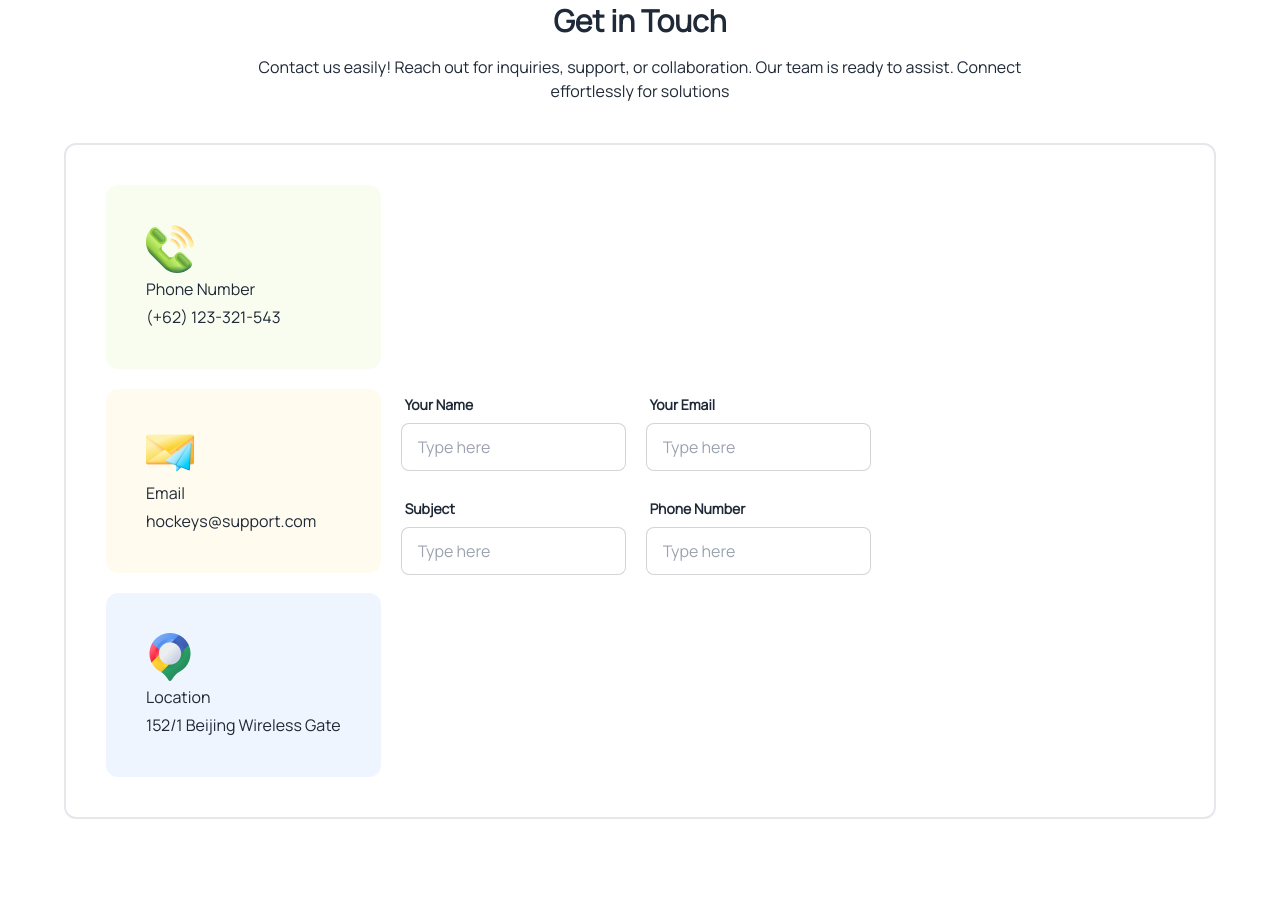
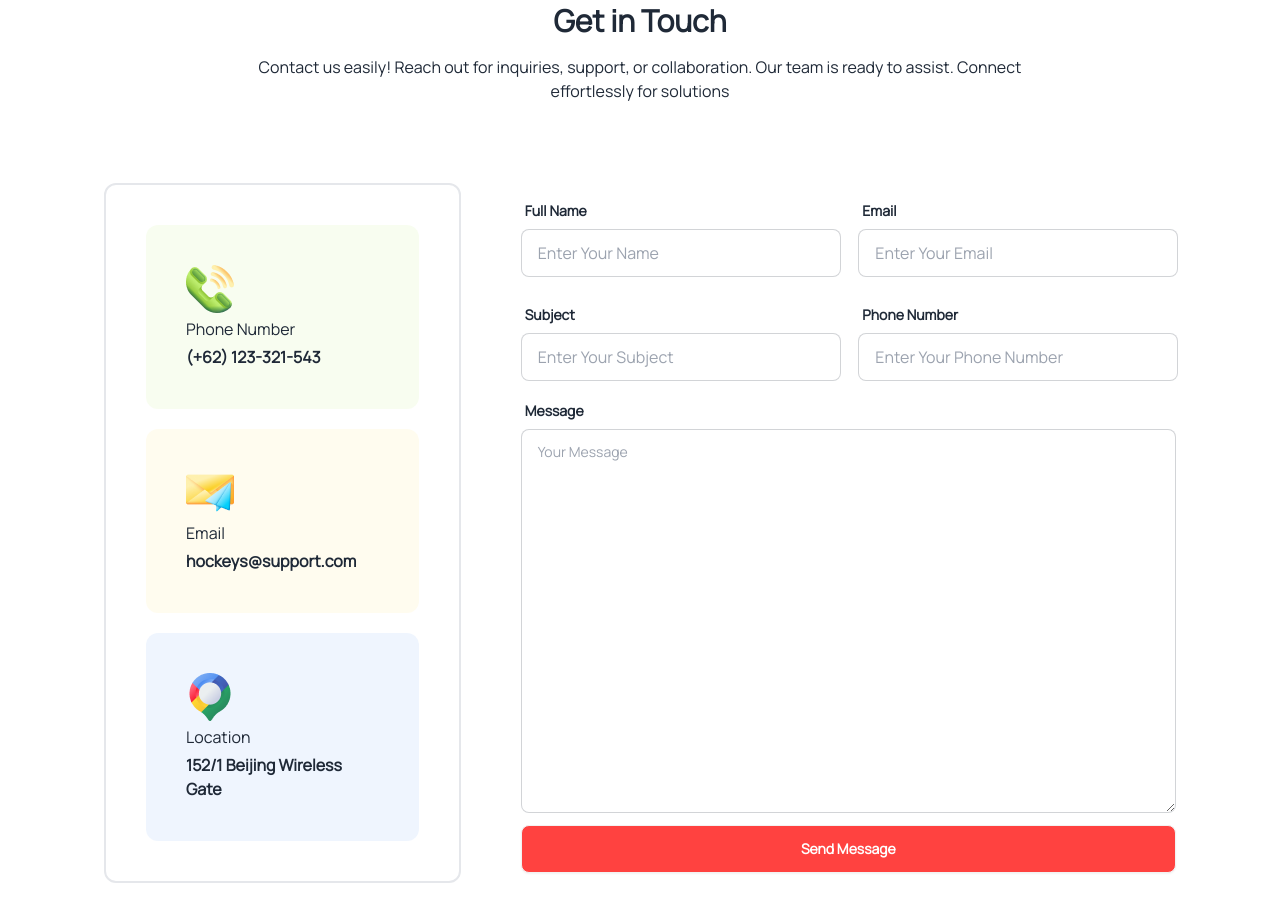
Before and after one commit to yeasinbinali/hockeys, a plain HTML site: page index.html in a window 1280 px wide. Shown: the part 3676-4597 px from the top of the page. Before the commit the page ends 4559 px from the top, so only its background shows below. Drawn offline with nearby package versions, Linux system fonts and the light colour scheme.

Commit message:
get in touch section added

```diff
--- a/index.html
+++ b/index.html
@@ -421,67 +421,82 @@
                 <p class="w-2/3 mx-auto mt-4 mb-10">Contact us easily! Reach out for inquiries, support, or
                     collaboration. Our team is ready to assist. Connect effortlessly for solutions</p>
             </div>
-            <div class="flex items-center gap-5 border-2 rounded-xl p-10">
-                <div>
+            <div class="flex items-center gap-5 p-10">
+                <div class="border-2 rounded-xl p-10 mr-10">
                     <div class="p-10 mb-5 rounded-xl" style="background-color: rgba(188, 237, 109, 0.10);">
                         <img src="./Images/call.png" alt="">
                         <div>
                             <p class="my-1">Phone Number</p>
-                            <h5>(+62) 123-321-543</h5>
+                            <h5 class="font-bold">(+62) 123-321-543</h5>
                         </div>
                     </div>
                     <div class="p-10 mb-5 rounded-xl" style="background-color: rgba(253, 221, 95, 0.10);">
                         <img src="./Images/message.png" alt="">
                         <div>
                             <p class="my-1">Email</p>
-                            <h5>hockeys@support.com</h5>
+                            <h5 class="font-bold">hockeys@support.com</h5>
                         </div>
                     </div>
                     <div class="p-10 rounded-xl" style="background-color: rgba(98, 156, 243, 0.10);">
                         <img src="./Images/location.png" alt="">
                         <div>
                             <p class="my-1">Location</p>
-                            <h5>152/1 Beijing Wireless Gate</h5>
+                            <h5 class="font-bold">152/1 Beijing Wireless Gate</h5>
                         </div>
                     </div>
                 </div>
                 <!-- input field -->
+                <div>
                     <div class="grid grid-cols-2 gap-5">
                         <div>
-                        <label class="form-control w-full max-w-xs">
+                            <label class="form-control">
                                 <div class="label">
-                                <span class="label-text font-bold">Your Name</span>
+                                    <span class="label-text font-bold">Full Name</span>
                                 </div>
-                            <input type="text" placeholder="Type here" class="input input-bordered w-full max-w-xs" />
+                                <input type="text" placeholder="Enter Your Name" class="input input-bordered w-80" />
                             </label>
                         </div>
                         <div>
-                        <label class="form-control w-full max-w-xs">
+                            <label class="form-control">
                                 <div class="label">
-                                <span class="label-text font-bold">Your Email</span>
+                                    <span class="label-text font-bold">Email</span>
                                 </div>
-                            <input type="text" placeholder="Type here" class="input input-bordered w-full max-w-xs" />
+                                <input type="email" placeholder="Enter Your Email" class="input input-bordered w-80" />
                             </label>
                         </div>
                         <div>
-                        <label class="form-control w-full max-w-xs">
+                            <label class="form-control">
                                 <div class="label">
                                     <span class="label-text font-bold">Subject</span>
                                 </div>
-                            <input type="text" placeholder="Type here" class="input input-bordered w-full max-w-xs" />
+                                <input type="text" placeholder="Enter Your Subject" class="input input-bordered w-80" />
                             </label>
                         </div>
                         <div>
-                        <label class="form-control w-full max-w-xs">
+                            <label class="form-control">
                                 <div class="label">
                                     <span class="label-text font-bold">Phone Number</span>
                                 </div>
-                            <input type="text" placeholder="Type here" class="input input-bordered w-full max-w-xs" />
+                                <input type="text" placeholder="Enter Your Phone Number" class="input input-bordered w-80" />
                             </label>
+                        </div>
+                    </div>
+                    <div class="mt-3">
+                        <label class="form-control">
+                            <div class="label">
+                              <span class="label-text font-bold">Message</span>
+                            </div>
+                            <textarea class="textarea textarea-bordered w-full h-96" placeholder="Your Message"></textarea>
+                          </label>
+                    </div>
+                    <div class="mt-3">
+                        <button class="btn bg-basic text-white w-full hover:bg-basic">Send Message</button>
                     </div>
                 </div>
             </div>
         </section>
+
+        <!-- social icon -->
     </main>
     <footer>
 
```
Lines whose indentation alone changed are shown as unchanged.
